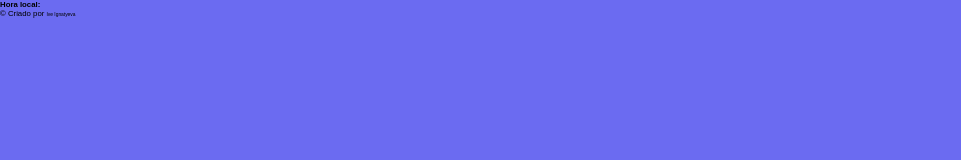
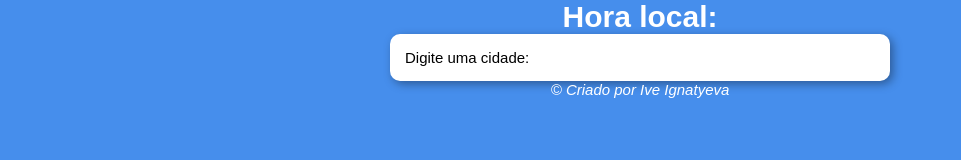
Before and after one commit to ibmignatyeva/hora-local, a plain HTML site: page index.html in a window 1280 px wide. Shown: the whole page, without its empty margins (0-961 px from the left). Drawn offline with Linux system fonts and the light colour scheme.

Commit message:
updated css and put script on right place.

```diff
--- a/index.html
+++ b/index.html
@@ -6,7 +6,7 @@
   <meta name="viewport" content="width=device-width, initial-scale=1.0">
   <title>Exercício Hora</title>
   <link rel="stylesheet" href="./styles.css">
-  <script src="./index.js"></script>
+
 </head>
 <body>
 
@@ -20,6 +20,7 @@
 
     <div>
 
+  Digite uma cidade:
     </div>
 
     <div>
@@ -31,6 +32,6 @@
   <footer>
     <p> &copy; Criado por <span>Ive Ignatyeva</span></p>
   </footer>
-
+  <script src="./index.js"></script>
 </body>
 </html>
--- a/styles.css
+++ b/styles.css
@@ -2,12 +2,42 @@
   padding:0;
   margin:0;
   box-sizing: border-box;
-  font-size: 62.5%;
 
 }
 
-body{
-  background: rgb(107,107,241);
-  font:normal 15pt Arial;
+:root{
+--primary-font-color:#ffff;
 
 }
+
+
+html{
+  font-size: 62.5%;
+}
+
+body{
+  background: rgb(70,142,236);
+  font:normal 1.5rem Arial;
+
+}
+
+header{
+  color:var(--primary-font-color);
+  text-align: center;
+
+}
+
+section{
+  background:var(--primary-font-color);
+  border-radius:1.0rem;
+  padding:1.5rem;
+  width:50rem;
+  margin: auto;
+  box-shadow: .3rem .3rem 1.0rem rgba(0, 0, 0, 0.363);
+}
+
+footer{
+  color:var(--primary-font-color);
+  text-align: center;
+  font-style: italic;
+}
```
